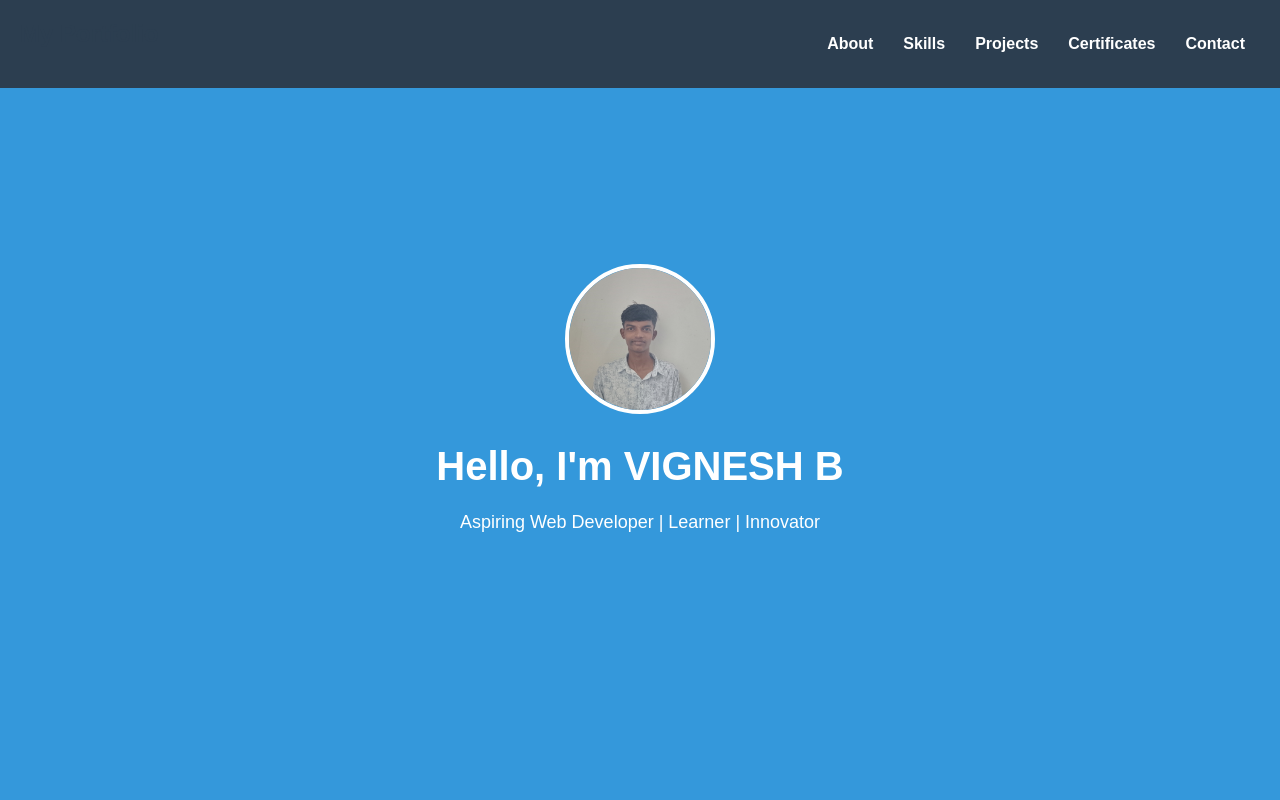
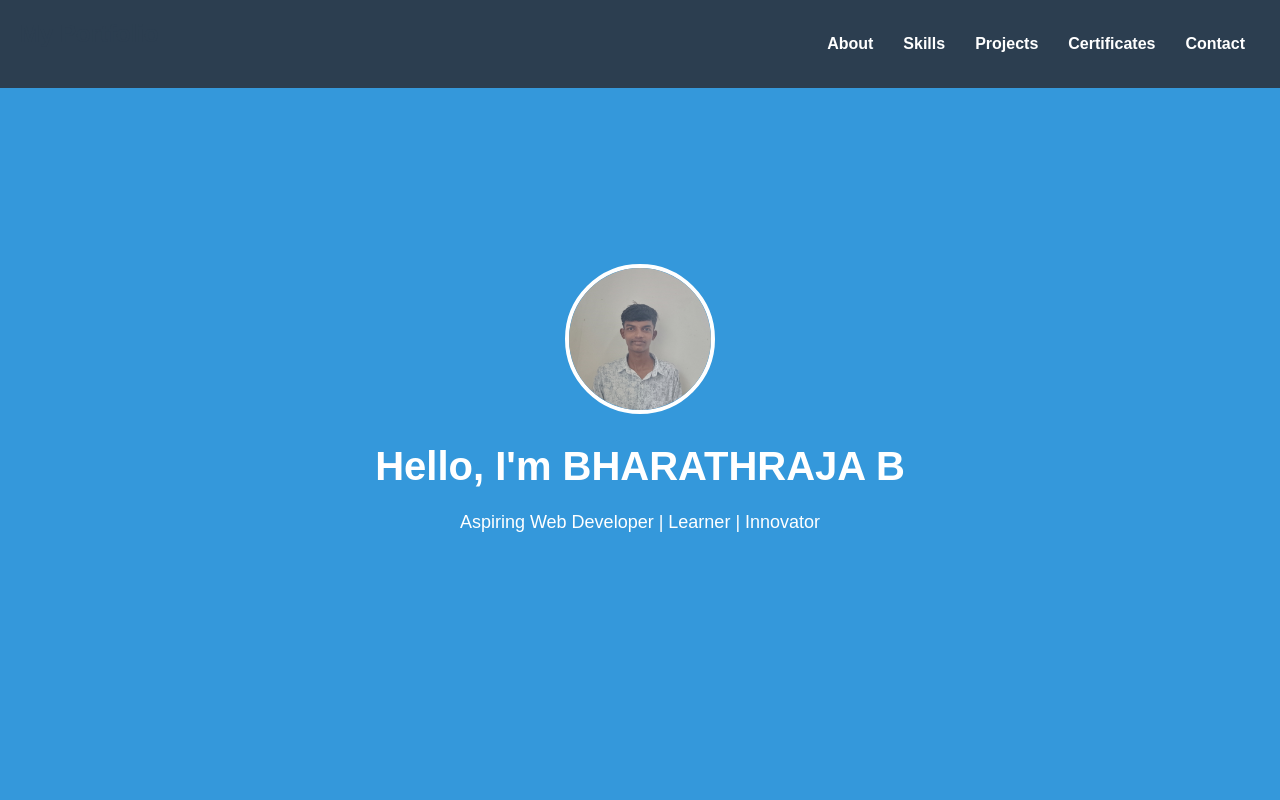
Before and after one commit to bharathrajabsivetai-ops/Bharath.B, a plain HTML site: page index.html in a window 1280 px wide. Shown: the top 800 px of the page. Drawn offline with Linux system fonts and the light colour scheme.

Commit message:
Update index.html

```diff
--- a/index.html
+++ b/index.html
@@ -70,7 +70,7 @@
     <!-- Profile Picture (clickable) -->
     <img id="profile-pic" src="IMG-20250912-WA0037.jpg" alt="Profile Picture">
     <input type="file" id="fileInput" accept="image/*" style="display:none">
-    <h1>Hello, I'm VIGNESH B </h1>
+    <h1>Hello, I'm BHARATHRAJA B </h1>
     <p>Aspiring Web Developer | Learner | Innovator</p>
   </section>
 
```
